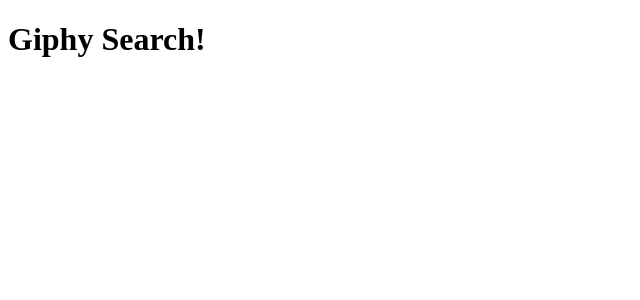
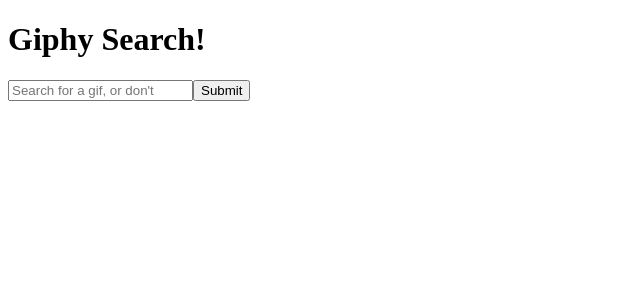
Before and after one commit to AdamIverson/Giphy-Group-Project, a React (Create React App) app: page / in a window 1280 px wide. Shown: the top 300 px of the page, without its empty margins (0-640 px from the left). Built offline with nearby package versions, Linux system fonts and the light colour scheme.

Commit message:
set up index.js file and added a function text input

```diff
--- a/package.json
+++ b/package.json
@@ -9,8 +9,12 @@
     "pg": "^8.5.1",
     "react": "^17.0.1",
     "react-dom": "^17.0.1",
+    "react-redux": "^7.2.6",
     "react-router-dom": "^5.3.0",
-    "react-scripts": "^4.0.1"
+    "react-scripts": "^4.0.1",
+    "redux": "^4.1.2",
+    "redux-logger": "^3.0.6",
+    "redux-saga": "^1.1.3"
   },
   "devDependencies": {
     "nodemon": "^2.0.7"
--- a/src/components/App/App.js
+++ b/src/components/App/App.js
@@ -1,9 +1,11 @@
 import React from 'react';
+import SearchView from '../SearchView/SearchView';
 
 function App(props) {
   return (
     <div>
       <h1>Giphy Search!</h1>
+      <SearchView />
     </div>
   );
 }
--- a/src/components/SearchView/SearchView.jsx
+++ b/src/components/SearchView/SearchView.jsx
@@ -2,3 +2,39 @@
 import axios from 'axios';
 import { useDispatch } from 'react-redux';
 import { useHistory } from 'react-router';
+import { useState } from 'react';
+
+function SearchView() {
+    //Initial state is an OBJECT, with keys id and name
+    let [newGif, setGif] = useState({id: 1, name: ''});
+
+    // Declare dispatch and history
+    const dispatch = useDispatch();
+    const history = useHistory();
+
+    // Saves value of current text input
+    const handleNameChange = (event) => {
+        console.log('event happened');
+        //Similar to in redux -- we dont want to get rid of the id field when we update name
+        setGif({...newGif, name: event.target.value})
+    }
+
+    // Submits new gif object
+    const addNewGif = event => {
+        event.preventDefault();
+        dispatch({ type: 'POST_GIF', payload: newGif });
+        //updates the next Gif to have a new id
+        setGif({id:newGif.id + 1, name: ''});
+    }
+
+    return (
+        <form onSubmit={addNewGif}>
+            <input placeholder="Search for a gif, or don't"
+            value={newGif.name}
+            onChange={handleNameChange} />
+            <button type="submit">Submit</button>
+        </form>
+    );
+}
+
+export default SearchView;
--- a/src/index.js
+++ b/src/index.js
@@ -8,4 +8,39 @@
 import { put, takeEvery } from "redux-saga/effects";
 import axios from "axios";
 
-ReactDOM.render(<App />, document.getElementById('root'));
+// Saga GET route
+
+// Saga POST route
+
+// Saga DELETE route
+
+// Redux reducers
+// This is temporary, just to get the page to load
+const searchReducer = (state = [], action) => {
+    switch (action.type) {
+      case 'POST_GIF':
+        return action.payload
+      default:
+        return state;
+    }
+  };
+
+// catcher function
+function* gifCatcher() {
+
+}
+
+// Create sagaMiddleware
+const sagaMiddleware = createSagaMiddleware();
+
+const store = createStore(
+combineReducers({
+    searchReducer,
+}),
+applyMiddleware(sagaMiddleware, logger)
+);
+
+// Pass rootSaga into our sagaMiddleware
+sagaMiddleware.run(gifCatcher);
+
+ReactDOM.render(<Provider store={store}><App /></Provider>, document.getElementById('root'));
```
